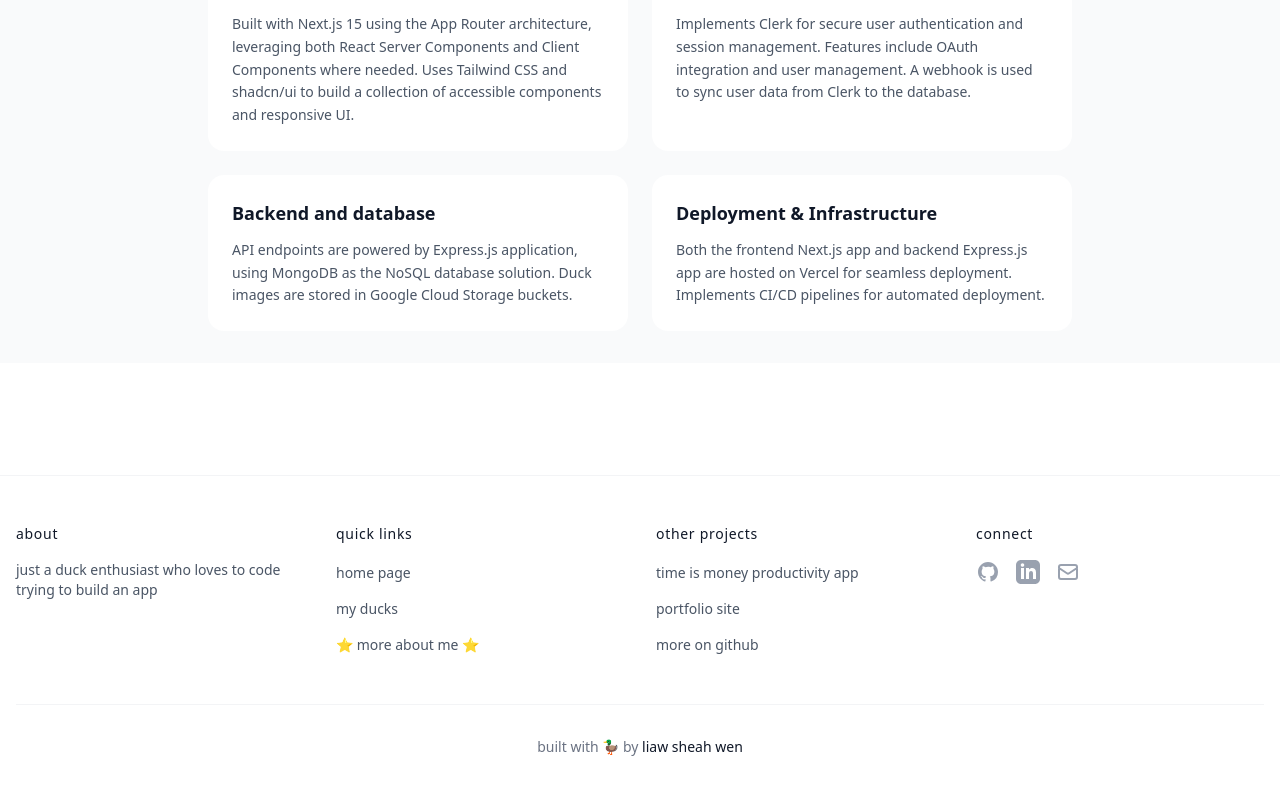
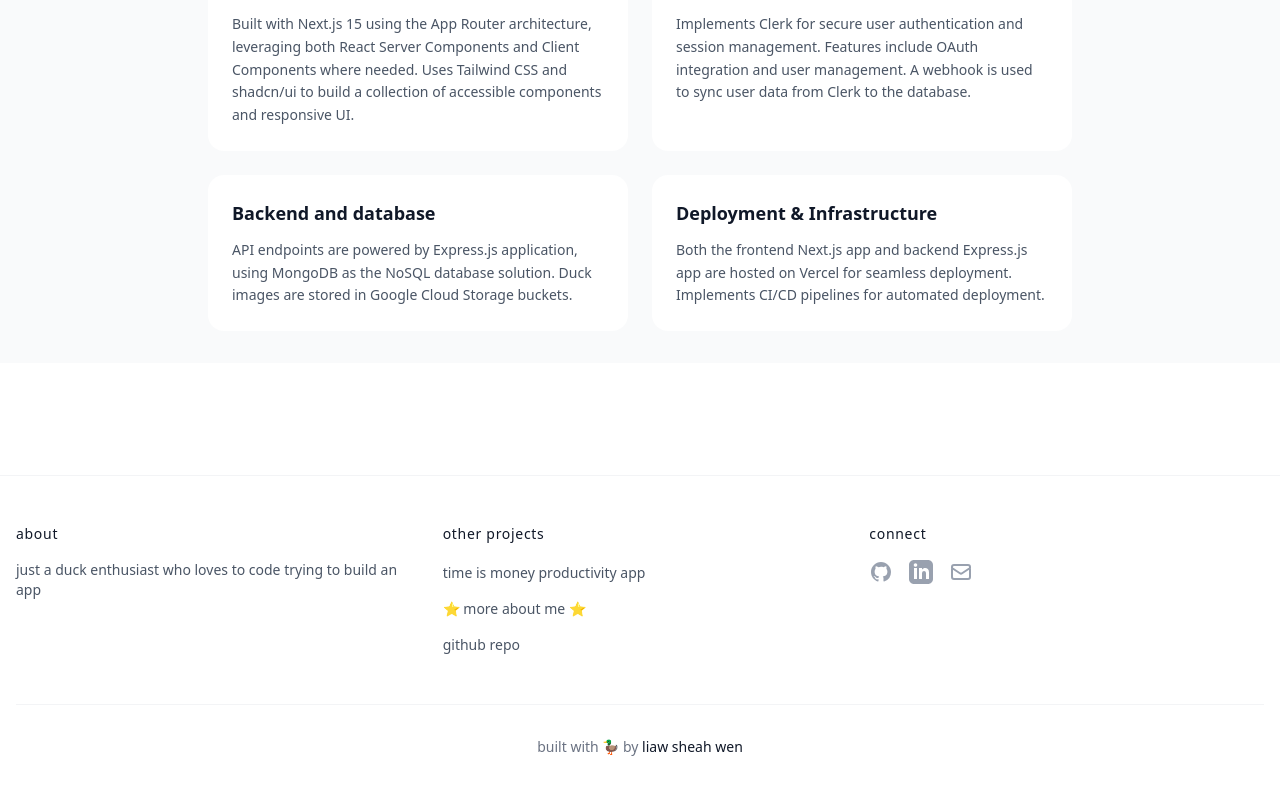
Before and after one commit to sheahwen/duck-farm-nextjs, a Next.js app: page /home in a window 1280 px wide. Shown: the part 2959-3754 px from the top of the page. Built offline with nearby package versions, Linux system fonts and the light colour scheme; no server answers.

Commit message:
Update footer

```diff
--- a/src/app/layout.tsx
+++ b/src/app/layout.tsx
@@ -56,7 +56,7 @@
           {/* Footer */}
           <footer className="mx-auto mt-20 border-t border-gray-100 bg-white px-4 py-12">
             <div className="mx-auto max-w-7xl">
-              <div className="grid gap-8 sm:grid-cols-2 lg:grid-cols-4">
+              <div className="grid gap-8 sm:grid-cols-2 lg:grid-cols-3">
                 {/* About Section */}
                 <div className="space-y-4">
                   <h3 className="text-sm font-medium tracking-wider text-gray-900 lowercase">
@@ -66,39 +66,6 @@
                     just a duck enthusiast who loves to code trying to build an
                     app
                   </p>
-                </div>
-
-                {/* Quick Links */}
-                <div className="space-y-4">
-                  <h3 className="text-sm font-medium tracking-wider text-gray-900 lowercase">
-                    quick links
-                  </h3>
-                  <ul className="space-y-3">
-                    <li>
-                      <Link
-                        href="/home"
-                        className="text-sm text-gray-600 lowercase transition-colors hover:text-gray-900"
-                      >
-                        home page
-                      </Link>
-                    </li>
-                    <li>
-                      <Link
-                        href="/farms/1"
-                        className="text-sm text-gray-600 lowercase transition-colors hover:text-gray-900"
-                      >
-                        my ducks
-                      </Link>
-                    </li>
-                    <li>
-                      <Link
-                        href="https://sheahwen-portfolio.netlify.app/about-me"
-                        className="text-sm text-gray-600 lowercase transition-colors hover:text-gray-900"
-                      >
-                        ⭐️ more about me ⭐️
-                      </Link>
-                    </li>
-                  </ul>
                 </div>
 
                 {/* Other Projects */}
@@ -124,7 +91,7 @@
                         rel="noopener noreferrer"
                         className="text-sm text-gray-600 lowercase transition-colors hover:text-gray-900"
                       >
-                        portfolio site
+                        ⭐️ more about me ⭐️
                       </a>
                     </li>
                     <li>
@@ -134,7 +101,7 @@
                         rel="noopener noreferrer"
                         className="text-sm text-gray-600 lowercase transition-colors hover:text-gray-900"
                       >
-                        more on github
+                        github repo
                       </a>
                     </li>
                   </ul>
```
